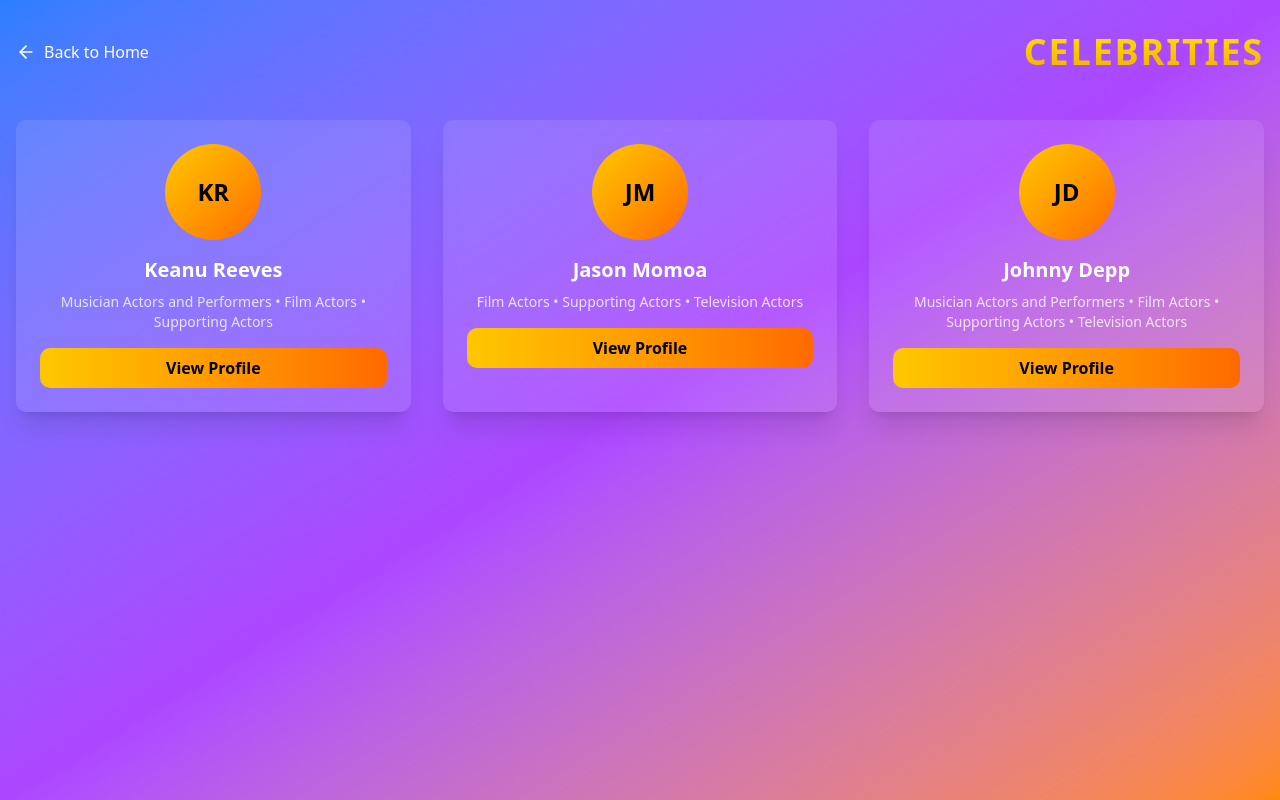
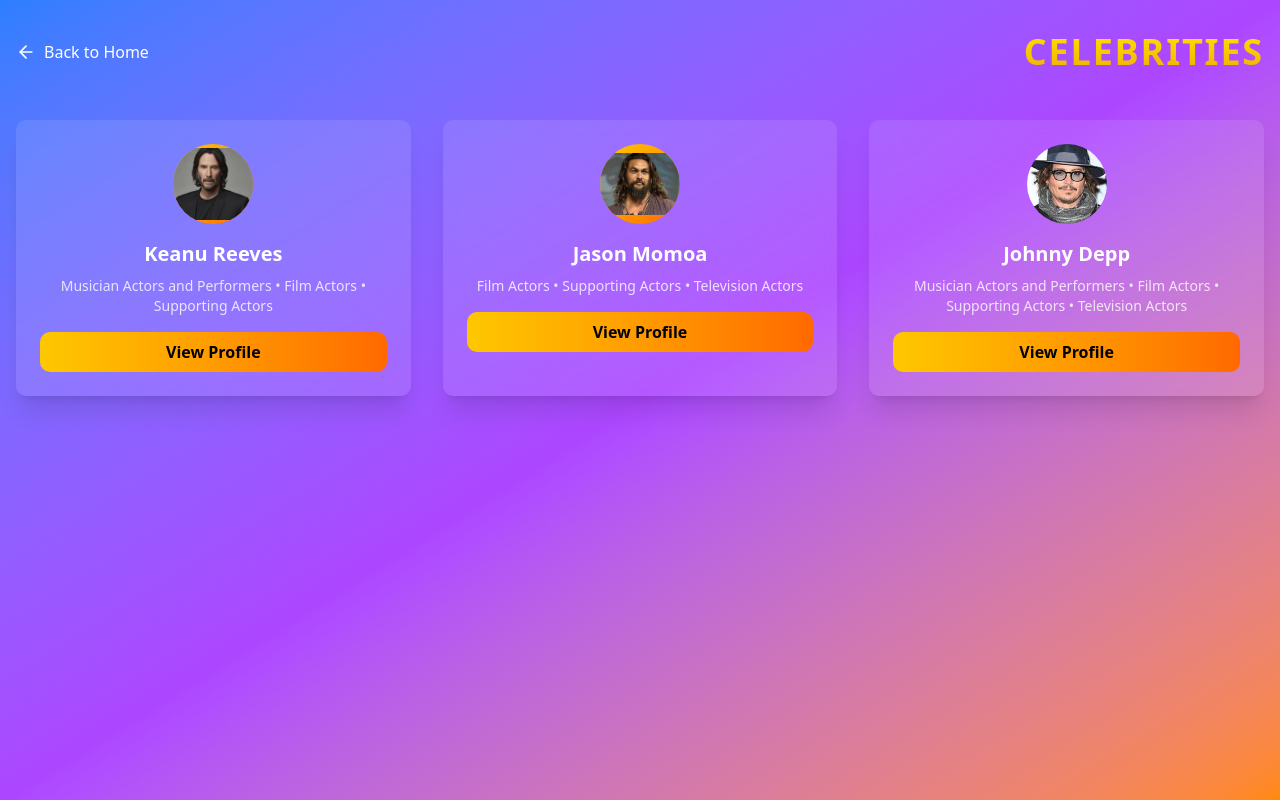
Before and after one commit to Otibaco/Ticket-app, a Next.js app: page /celebrity in a window 1280 px wide. Built offline with nearby package versions, Linux system fonts and the light colour scheme.

Commit message:
Update Celebrity Img

```diff
--- a/app/celebrity/[slug]/page.tsx
+++ b/app/celebrity/[slug]/page.tsx
@@ -4,6 +4,7 @@ import Link from "next/link"
 import { ArrowLeft } from "lucide-react"
 import { celebrities } from "@/lib/celebrities"
 import { Button } from "@/components/ui/button"
+import Image from "next/image"
 
 interface PageProps {
   params: Promise<{ slug: string }>
@@ -48,13 +49,21 @@ export default function CelebrityProfilePage({ params }: PageProps) {
         <div className="bg-white rounded-lg shadow-xl mb-8 overflow-hidden">
           <div className="p-8 text-center">
             {/* Profile Image */}
-            <div className="w-32 h-32 mx-auto mb-4 bg-gradient-to-br from-cyan-400 to-blue-500 rounded-full flex items-center justify-center border-4 border-cyan-400 relative">
-              <span className="text-white font-bold text-3xl">
+            <div className="w-18 h-18 overflow-hidden mx-auto mb-4 bg-gradient-to-br from-white/10 to-white/20 rounded-full flex items-center justify-center border-4 border-cyan-400 relative">
+              {/* <span className="text-white font-bold text-3xl">
                 {celebrity.name
                   .split(" ")
                   .map((n) => n[0])
                   .join("")}
-              </span>
+              </span> */}
+              <Image
+                src={celebrity.image}
+                alt={celebrity.name}
+                objectFit="contain"
+                width={148}
+                height={148}
+                priority
+              />
             </div>
 
             {/* Celebrity Badge */}
--- a/app/celebrity/page.tsx
+++ b/app/celebrity/page.tsx
@@ -1,6 +1,7 @@
 import Link from "next/link"
 import { ArrowLeft } from "lucide-react"
 import { celebrities } from "@/lib/celebrities"
+import Image from "next/image"
 
 export default function CelebrityPage() {
   return (
@@ -30,13 +31,23 @@ export default function CelebrityPage() {
               className="bg-white/10 backdrop-blur-sm rounded-lg overflow-hidden shadow-xl hover:shadow-2xl transition-all duration-300 hover:scale-105"
             >
               <div className="p-6 text-center">
-                <div className="w-24 h-24 mx-auto mb-4 bg-gradient-to-br from-yellow-400 to-orange-500 rounded-full flex items-center justify-center">
-                  <span className="text-black font-bold text-2xl">
+                <div className="w-20 h-20 overflow-hidden mx-auto mb-4 bg-gradient-to-br from-yellow-400 to-orange-500 rounded-full flex items-center justify-center">
+                  {/* <span className="text-black font-bold text-2xl">
                     {celebrity.name
                       .split(" ")
                       .map((n) => n[0])
                       .join("")}
-                  </span>
+                  </span> */}
+                  <Image
+                    // className="w-full h-full"
+                    src={celebrity.image}
+                    alt={celebrity.name}
+                    // fill
+                    objectFit="contain"
+                    width={148}
+                    height={148}
+                    priority
+                  />
                 </div>
                 <h3 className="text-white font-bold text-xl mb-2">{celebrity.name}</h3>
                 <p className="text-white/80 text-sm mb-4">{celebrity.roles.join(" • ")}</p>
--- a/app/page.tsx
+++ b/app/page.tsx
@@ -7,15 +7,15 @@ import Footer from "@/components/footer/footer";
 
 export default function HomePage() {
   return (
-    <div className="min-h-screen">
-      <main>
+    <>
+      <main className="w-full min-h-screen">
         <HeroSection />
         <ImageSection />
         <TourDatesSection />
-        < JoinSection />
+        <JoinSection />
         <VideoSection />
+        <Footer />
       </main>
-      <Footer />
-    </div>
+    </>
   )
 }
--- a/components/hero-section/hero-section.tsx
+++ b/components/hero-section/hero-section.tsx
@@ -116,7 +116,8 @@ export default function HeroSection() {
 
         {/* Album title and content */}
         <div
-          className="relative z-10 text-center max-w-[95vw] xs:max-w-xs sm:max-w-2xl md:max-w-3xl lg:max-w-4xl mb-10 sm:mb-16"
+        // className="relative z-10 text-center max-w-[95vw] xs:max-w-xs sm:max-w-2xl md:max-w-3xl lg:max-w-4xl mb-10 sm:mb-16"
+        className="relative z-10 text-center max-w-[95vw] xs:max-w-xs sm:max-w-2xl md:max-w-3xl lg:max-w-10/12 mb-10 sm:mb-16"
           style={{
             transform: `translateY(${scrollY * -0.05}px)`,
             willChange: "transform",
```
